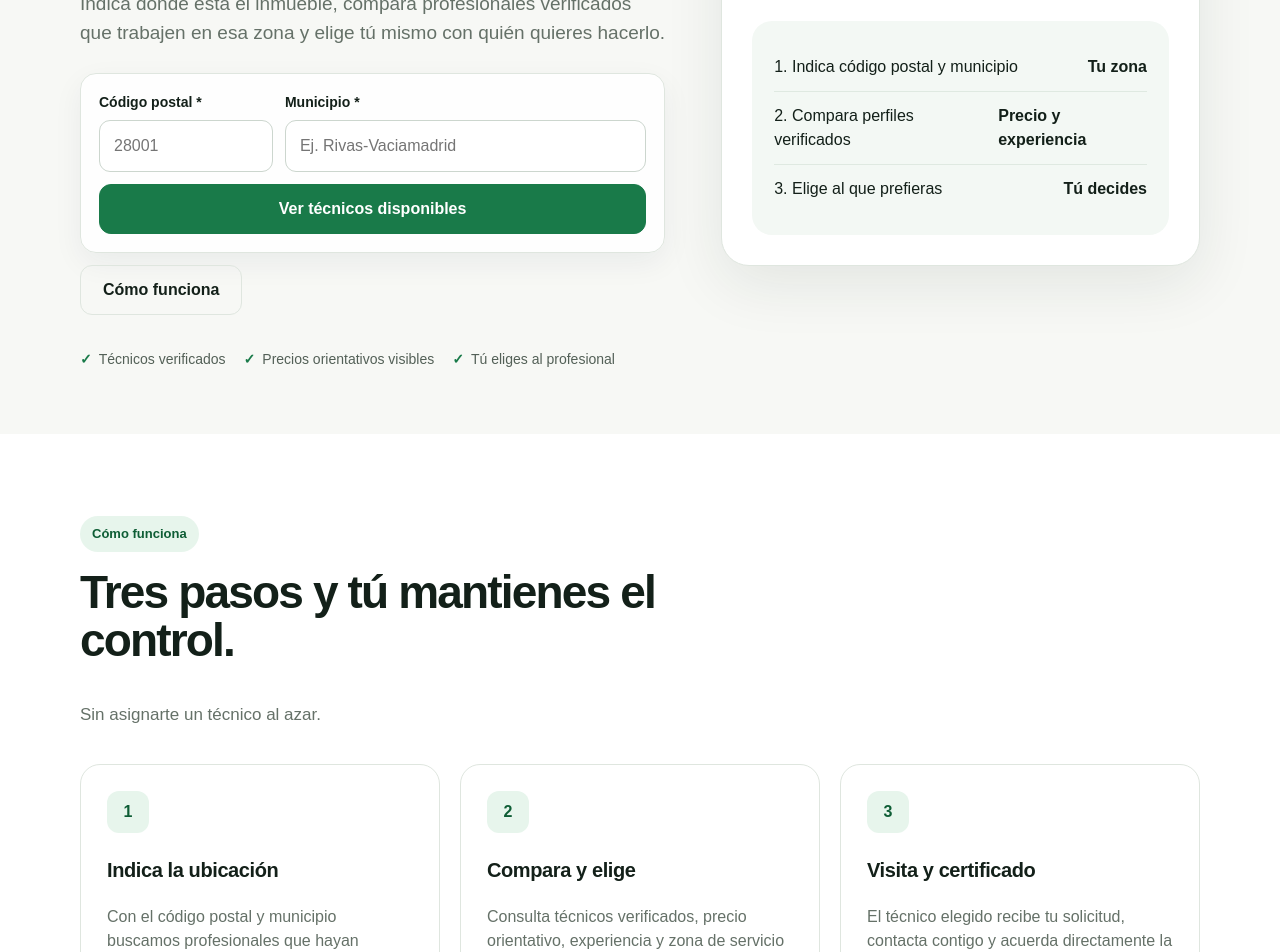
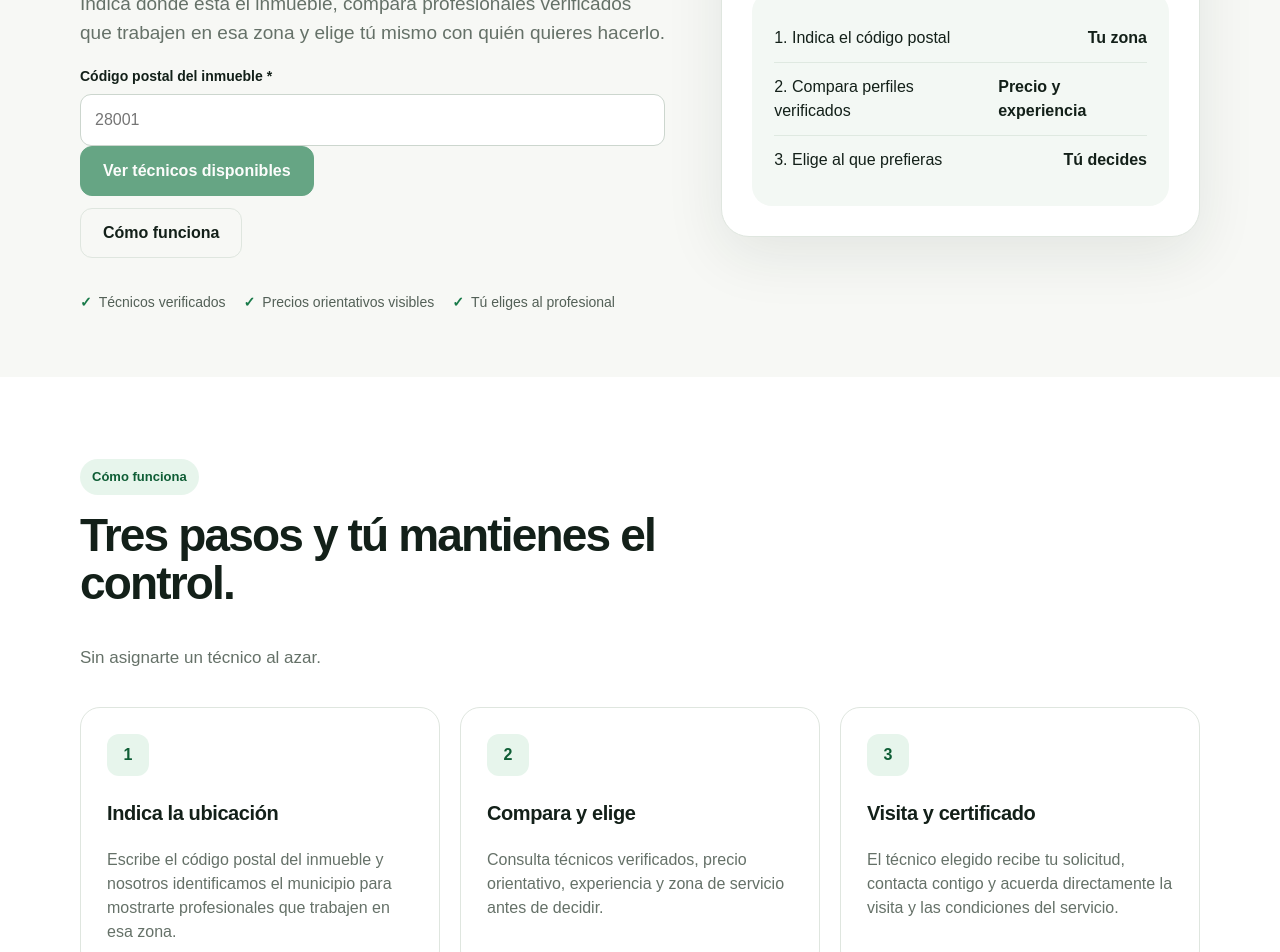
Before and after one commit to Javimenmes96/CertificadoEnCasa, a Next.js app: page / in a window 1280 px wide. Shown: the part 460-1412 px from the top of the page. Built offline with nearby package versions, Linux system fonts and the light colour scheme.

Commit message:
Simplificar búsqueda de portada a código postal

```diff
--- a/app/page.tsx
+++ b/app/page.tsx
@@ -1,4 +1,5 @@
 import Link from "next/link";
+import HomePostalSearch from "./HomePostalSearch";
 
 export default function HomePage() {
   return (
@@ -12,17 +13,7 @@ export default function HomePage() {
               Indica dónde está el inmueble, compara profesionales verificados que trabajen en esa zona y elige tú mismo con quién quieres hacerlo.
             </p>
 
-            <form action="/tecnicos" method="get" className="hero-location-search">
-              <div className="field">
-                <label htmlFor="home-cp">Código postal *</label>
-                <input id="home-cp" name="cp" inputMode="numeric" pattern="[0-9]{5}" maxLength={5} placeholder="28001" required />
-              </div>
-              <div className="field hero-location-municipality">
-                <label htmlFor="home-municipio">Municipio *</label>
-                <input id="home-municipio" name="municipio" maxLength={100} placeholder="Ej. Rivas-Vaciamadrid" required />
-              </div>
-              <button type="submit" className="button">Ver técnicos disponibles</button>
-            </form>
+            <HomePostalSearch />
 
             <div className="hero-actions hero-secondary-actions">
               <Link href="/como-funciona" className="button button-secondary">Cómo funciona</Link>
@@ -54,7 +45,7 @@ export default function HomePage() {
               </div>
             </div>
             <div className="quote-box">
-              <div className="quote-row"><span>1. Indica código postal y municipio</span><strong>Tu zona</strong></div>
+              <div className="quote-row"><span>1. Indica el código postal</span><strong>Tu zona</strong></div>
               <div className="quote-row"><span>2. Compara perfiles verificados</span><strong>Precio y experiencia</strong></div>
               <div className="quote-row"><span>3. Elige al que prefieras</span><strong>Tú decides</strong></div>
             </div>
@@ -70,7 +61,7 @@ export default function HomePage() {
             <p>Sin asignarte un técnico al azar.</p>
           </div>
           <div className="grid-3">
-            <article className="card"><div className="card-number">1</div><h3>Indica la ubicación</h3><p>Con el código postal y municipio buscamos profesionales que hayan indicado trabajar en esa zona.</p></article>
+            <article className="card"><div className="card-number">1</div><h3>Indica la ubicación</h3><p>Escribe el código postal del inmueble y nosotros identificamos el municipio para mostrarte profesionales que trabajen en esa zona.</p></article>
             <article className="card"><div className="card-number">2</div><h3>Compara y elige</h3><p>Consulta técnicos verificados, precio orientativo, experiencia y zona de servicio antes de decidir.</p></article>
             <article className="card"><div className="card-number">3</div><h3>Visita y certificado</h3><p>El técnico elegido recibe tu solicitud, contacta contigo y acuerda directamente la visita y las condiciones del servicio.</p></article>
           </div>
```
